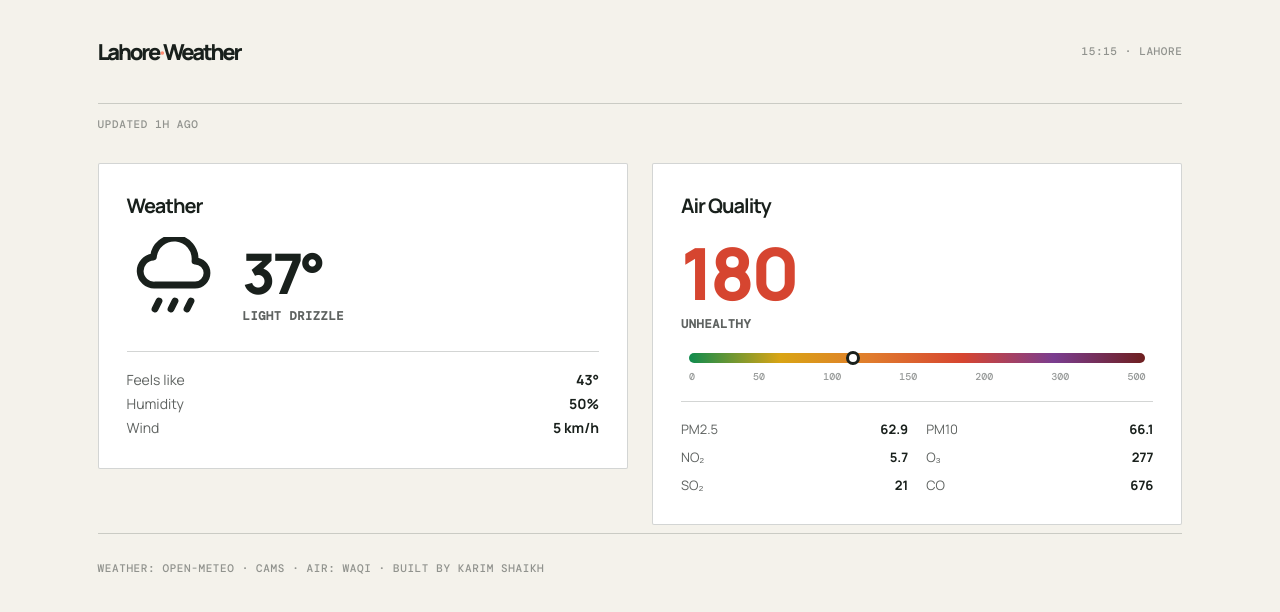
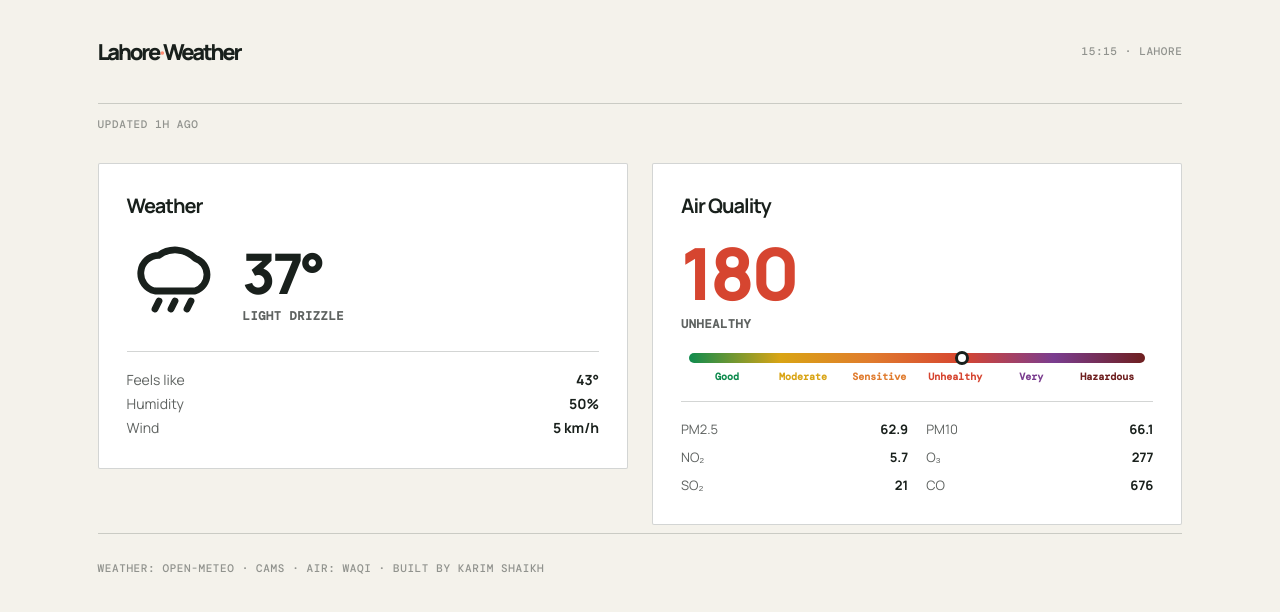
Before and after one commit to KarimShaikh123/lahore-weather, a website: page index.html in a window 1280 px wide. Drawn offline with nearby package versions, Linux system fonts and the light colour scheme.

Commit message:
Fix icon clipping, AQI band scale + labels, night sample preview

```diff
--- a/index.html
+++ b/index.html
@@ -40,16 +40,15 @@
           <h2>Air Quality</h2>
           <div class="aqi-value" id="aqi-value">—</div>
           <p class="reading-label" id="aqi-label">Loading…</p>
-          <div class="aqi-scale" aria-label="Air Quality Index scale from 0 to 500">
+          <div class="aqi-scale" aria-label="Air Quality Index from Good to Hazardous">
             <div class="aqi-track"><div class="aqi-marker" id="aqi-marker"></div></div>
             <ul class="aqi-scale-legend">
-              <li>0</li>
-              <li>50</li>
-              <li>100</li>
-              <li>150</li>
-              <li>200</li>
-              <li>300</li>
-              <li>500</li>
+              <li>Good</li>
+              <li>Moderate</li>
+              <li>Sensitive</li>
+              <li>Unhealthy</li>
+              <li>Very</li>
+              <li>Hazardous</li>
             </ul>
           </div>
           <p class="reading-label" id="aqi-dominant" hidden></p>
@@ -72,6 +71,7 @@
     </div>
 
     <script src="js/data.js"></script>
+    <script src="js/icons.js"></script>
     <script src="js/render.js"></script>
     <script src="js/app.js"></script>
   </body>
--- a/js/app.js
+++ b/js/app.js
@@ -1,5 +1,6 @@
 (function () {
-  const READINGS_URL = "./sample-reading.json";
+  const sample = new URLSearchParams(location.search).get("sample");
+  const READINGS_URL = sample ? "./sample-" + sample + ".json" : "./sample-reading.json";
   const $ = (id) => document.getElementById(id);
 
   function showError(msg) {
--- a/js/data.js
+++ b/js/data.js
@@ -72,7 +72,21 @@ function weatherIconKey(code) {
 
 function aqiPosition(aqi) {
   if (!Number.isFinite(aqi)) return 0;
-  return Math.max(0, Math.min(100, (aqi / 500) * 100));
+  const v = Math.max(0, Math.min(500, aqi));
+  const bands = [
+    [0, 50],
+    [51, 100],
+    [101, 150],
+    [151, 200],
+    [201, 300],
+    [301, 500],
+  ];
+  let i = 0;
+  for (; i < bands.length; i++) if (v <= bands[i][1]) break;
+  i = Math.min(i, bands.length - 1);
+  const [lo, hi] = bands[i];
+  const frac = (v - lo) / (hi - lo);
+  return Math.max(0, Math.min(100, ((i + frac) / bands.length) * 100));
 }
 
 const LWData = { aqiCategory, weatherCodeLabel, formatStaleness, weatherIconKey, aqiPosition };
--- /dev/null
+++ b/js/icons.js
@@ -0,0 +1,29 @@
+(function () {
+  const ICONS = {
+    clear:
+      '<svg viewBox="0 0 24 24" class="wi" aria-hidden="true"><circle cx="12" cy="12" r="4.5"/><path d="M12 2v3M12 19v3M2 12h3M19 12h3M4.9 4.9l2.1 2.1M17 17l2.1 2.1M19.1 4.9L17 7M7 17l-2.1 2.1"/></svg>',
+    partly:
+      '<svg viewBox="0 0 24 24" class="wi" aria-hidden="true"><circle cx="9" cy="8" r="3"/><path d="M9 2.5v1.5M2.5 8h1.5M4.3 3.8l1 1M4.3 12.2l1-1"/><path d="M16.5 19h-9a3.5 3.5 0 0 1 .5-6.9 5 5 0 0 1 9.6-1A3.8 3.8 0 0 1 16.5 19z"/></svg>',
+    cloud:
+      '<svg viewBox="0 0 24 24" class="wi" aria-hidden="true"><path d="M17 13.5H7a4.5 4.5 0 0 1 .9-8.9A7 7 0 0 1 17 5.3a4.3 4.3 0 0 1 0 8.2z"/></svg>',
+    fog:
+      '<svg viewBox="0 0 24 24" class="wi" aria-hidden="true"><path d="M17 13.5H7a4.5 4.5 0 0 1 .9-8.9A7 7 0 0 1 17 5.3a4.3 4.3 0 0 1 0 8.2z"/><path d="M5 17.5h14M5 20.5h10"/></svg>',
+    drizzle:
+      '<svg viewBox="0 0 24 24" class="wi" aria-hidden="true"><path d="M17 13.5H7a4.5 4.5 0 0 1 .9-8.9A7 7 0 0 1 17 5.3a4.3 4.3 0 0 1 0 8.2z"/><path d="M8 16l-1 2M12 16l-1 2M16 16l-1 2"/></svg>',
+    rain:
+      '<svg viewBox="0 0 24 24" class="wi" aria-hidden="true"><path d="M17 13.5H7a4.5 4.5 0 0 1 .9-8.9A7 7 0 0 1 17 5.3a4.3 4.3 0 0 1 0 8.2z"/><path d="M7 16l-1.5 3M12 16l-1.5 3M17 16l-1.5 3"/></svg>',
+    snow:
+      '<svg viewBox="0 0 24 24" class="wi" aria-hidden="true"><path d="M17 13.5H7a4.5 4.5 0 0 1 .9-8.9A7 7 0 0 1 17 5.3a4.3 4.3 0 0 1 0 8.2z"/><circle cx="8.5" cy="17.5" r=".9"/><circle cx="12.5" cy="17.5" r=".9"/><circle cx="16.5" cy="17.5" r=".9"/></svg>',
+    showers:
+      '<svg viewBox="0 0 24 24" class="wi" aria-hidden="true"><circle cx="9" cy="7" r="2.6"/><path d="M9 2.5v1M4 7h1M5.2 3.7l.8.8"/><path d="M17 12H10a3.5 3.5 0 0 1-.4-7 5 5 0 0 1 8.6-1A3 3 0 0 1 17 12z"/><path d="M8 16l-1 2M13 16l-1 2"/></svg>',
+    "snow-showers":
+      '<svg viewBox="0 0 24 24" class="wi" aria-hidden="true"><circle cx="9" cy="7" r="2.6"/><path d="M9 2.5v1M4 7h1M5.2 3.7l.8.8"/><path d="M17 12H10a3.5 3.5 0 0 1-.4-7 5 5 0 0 1 8.6-1A3 3 0 0 1 17 12z"/><circle cx="9.5" cy="17" r=".9"/><circle cx="13.5" cy="17" r=".9"/></svg>',
+    thunder:
+      '<svg viewBox="0 0 24 24" class="wi" aria-hidden="true"><path d="M17 13.5H7a4.5 4.5 0 0 1 .9-8.9A7 7 0 0 1 17 5.3a4.3 4.3 0 0 1 0 8.2z"/><path d="M12 13.5l-2 4h3l-2 4"/></svg>',
+    unknown:
+      '<svg viewBox="0 0 24 24" class="wi" aria-hidden="true"><circle cx="12" cy="12" r="8" stroke-dasharray="3 3"/></svg>',
+  };
+
+  if (typeof window !== "undefined") window.LW_ICONS = ICONS;
+  if (typeof module !== "undefined" && module.exports) module.exports = ICONS;
+})();
--- a/js/render.js
+++ b/js/render.js
@@ -1,32 +1,7 @@
 (function () {
-  const ICONS = {
-    clear:
-      '<svg viewBox="0 0 24 24" class="wi" aria-hidden="true"><circle cx="12" cy="12" r="4.5"/><path d="M12 2v3M12 19v3M2 12h3M19 12h3M4.9 4.9l2.1 2.1M17 17l2.1 2.1M19.1 4.9L17 7M7 17l-2.1 2.1"/></svg>',
-    partly:
-      '<svg viewBox="0 0 24 24" class="wi" aria-hidden="true"><circle cx="9" cy="8" r="3"/><path d="M9 2.5v1.5M2.5 8h1.5M4.3 3.8l1 1M4.3 12.2l1-1"/><path d="M16.5 19h-9a3.5 3.5 0 0 1 .5-6.9 5 5 0 0 1 9.6-1A3.8 3.8 0 0 1 16.5 19z"/></svg>',
-    cloud:
-      '<svg viewBox="0 0 24 24" class="wi" aria-hidden="true"><path d="M17 19H7a4 4 0 0 1-.4-8A5.5 5.5 0 0 1 17 11a3.5 3.5 0 0 1 0 7z"/></svg>',
-    fog:
-      '<svg viewBox="0 0 24 24" class="wi" aria-hidden="true"><path d="M17 12H7a3.5 3.5 0 0 1-.4-7A5 5 0 0 1 17 6a3 3 0 0 1 0 6z"/><path d="M5 17h14M5 20h10"/></svg>',
-    drizzle:
-      '<svg viewBox="0 0 24 24" class="wi" aria-hidden="true"><path d="M17 12H7a3.5 3.5 0 0 1-.4-7A5 5 0 0 1 17 6a3 3 0 0 1 0 6z"/><path d="M8 16l-1 2M12 16l-1 2M16 16l-1 2"/></svg>',
-    rain:
-      '<svg viewBox="0 0 24 24" class="wi" aria-hidden="true"><path d="M17 12H7a3.5 3.5 0 0 1-.4-7A5 5 0 0 1 17 6a3 3 0 0 1 0 6z"/><path d="M7 16l-1.5 3M12 16l-1.5 3M17 16l-1.5 3"/></svg>',
-    snow:
-      '<svg viewBox="0 0 24 24" class="wi" aria-hidden="true"><path d="M17 12H7a3.5 3.5 0 0 1-.4-7A5 5 0 0 1 17 6a3 3 0 0 1 0 6z"/><circle cx="8.5" cy="17.5" r=".9"/><circle cx="12.5" cy="17.5" r=".9"/><circle cx="16.5" cy="17.5" r=".9"/></svg>',
-    showers:
-      '<svg viewBox="0 0 24 24" class="wi" aria-hidden="true"><circle cx="9" cy="7" r="2.6"/><path d="M9 2.5v1M4 7h1M5.2 3.7l.8.8"/><path d="M17 12H10a3.5 3.5 0 0 1-.4-7 5 5 0 0 1 8.6-1A3 3 0 0 1 17 12z"/><path d="M8 16l-1 2M13 16l-1 2"/></svg>',
-    "snow-showers":
-      '<svg viewBox="0 0 24 24" class="wi" aria-hidden="true"><circle cx="9" cy="7" r="2.6"/><path d="M9 2.5v1M4 7h1M5.2 3.7l.8.8"/><path d="M17 12H10a3.5 3.5 0 0 1-.4-7 5 5 0 0 1 8.6-1A3 3 0 0 1 17 12z"/><circle cx="9.5" cy="17" r=".9"/><circle cx="13.5" cy="17" r=".9"/></svg>',
-    thunder:
-      '<svg viewBox="0 0 24 24" class="wi" aria-hidden="true"><path d="M17 12H7a3.5 3.5 0 0 1-.4-7A5 5 0 0 1 17 6a3 3 0 0 1 0 6z"/><path d="M12 13l-2 4h3l-2 4"/></svg>',
-    unknown:
-      '<svg viewBox="0 0 24 24" class="wi" aria-hidden="true"><circle cx="12" cy="12" r="8" stroke-dasharray="3 3"/></svg>',
-  };
-
   function render(reading, $) {
     const iconEl = $("w-icon");
-    iconEl.innerHTML = ICONS[LWData.weatherIconKey(reading.weather_code)] || ICONS.unknown;
+    iconEl.innerHTML = LW_ICONS[LWData.weatherIconKey(reading.weather_code)] || LW_ICONS.unknown;
     iconEl.dataset.weather = LWData.weatherIconKey(reading.weather_code);
 
     $("w-temp").textContent = Math.round(reading.temperature_c) + "°";
--- a/styles.css
+++ b/styles.css
@@ -65,7 +65,13 @@ h1, h2, h3, p { margin-top: 0; }
 .aqi-scale { margin: 20px 0 0; padding: 0 8px; }
 .aqi-track { position: relative; height: 10px; border-radius: 999px; background: linear-gradient(90deg, var(--aqi-good), var(--aqi-moderate), var(--aqi-usg), var(--aqi-unhealthy), var(--aqi-very), var(--aqi-hazardous)); }
 .aqi-marker { position: absolute; top: 50%; width: 14px; height: 14px; border-radius: 50%; background: var(--panel); border: 3px solid var(--ink); transform: translate(-50%, -50%); transition: left 0.4s ease; }
-.aqi-scale-legend { list-style: none; display: flex; justify-content: space-between; margin: 8px 0 0; padding: 0; font: 500 10px/1.2 "DM Mono", monospace; color: var(--ink-faint); }
+.aqi-scale-legend { list-style: none; display: grid; grid-template-columns: repeat(6, 1fr); margin: 8px 0 0; padding: 0; font: 700 10px/1.2 "DM Mono", monospace; text-align: center; }
+.aqi-scale-legend li:nth-child(1) { color: var(--aqi-good); }
+.aqi-scale-legend li:nth-child(2) { color: var(--aqi-moderate); }
+.aqi-scale-legend li:nth-child(3) { color: var(--aqi-usg); }
+.aqi-scale-legend li:nth-child(4) { color: var(--aqi-unhealthy); }
+.aqi-scale-legend li:nth-child(5) { color: var(--aqi-very); }
+.aqi-scale-legend li:nth-child(6) { color: var(--aqi-hazardous); }
 
 .pollutant-list { list-style: none; margin: 18px 0 0; padding: 16px 0 0; border-top: 1px solid var(--line); display: grid; grid-template-columns: 1fr 1fr; gap: 6px 18px; }
 .pollutant-list li { display: flex; justify-content: space-between; font-size: 13px; line-height: 1.7; color: var(--ink-soft); }
```
Also changed, not shown: AGENTS.md (+6 -4 lines), sample-reading-night.json (added, +17 -0 lines), test/data.test.js (+10 -2 lines).
